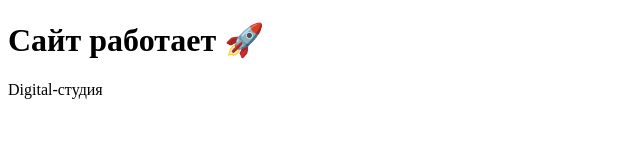
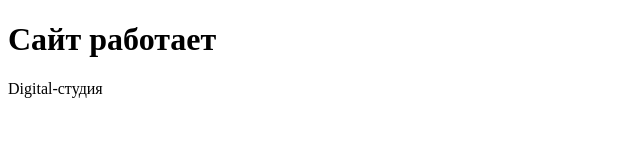
Before and after one commit to grave1d/setflow, a plain HTML site: page index.html in a window 1280 px wide. Shown: the whole page, without its empty margins (0-640 px from the left). Drawn offline with Linux system fonts and the light colour scheme.

Commit message:
Update index.html

```diff
--- a/index.html
+++ b/index.html
@@ -5,7 +5,7 @@
   <title>Моя студия</title>
 </head>
 <body>
-  <h1>Сайт работает 🚀</h1>
+  <h1>Сайт работает</h1>
   <p>Digital-студия</p>
 </body>
 </html>
```
